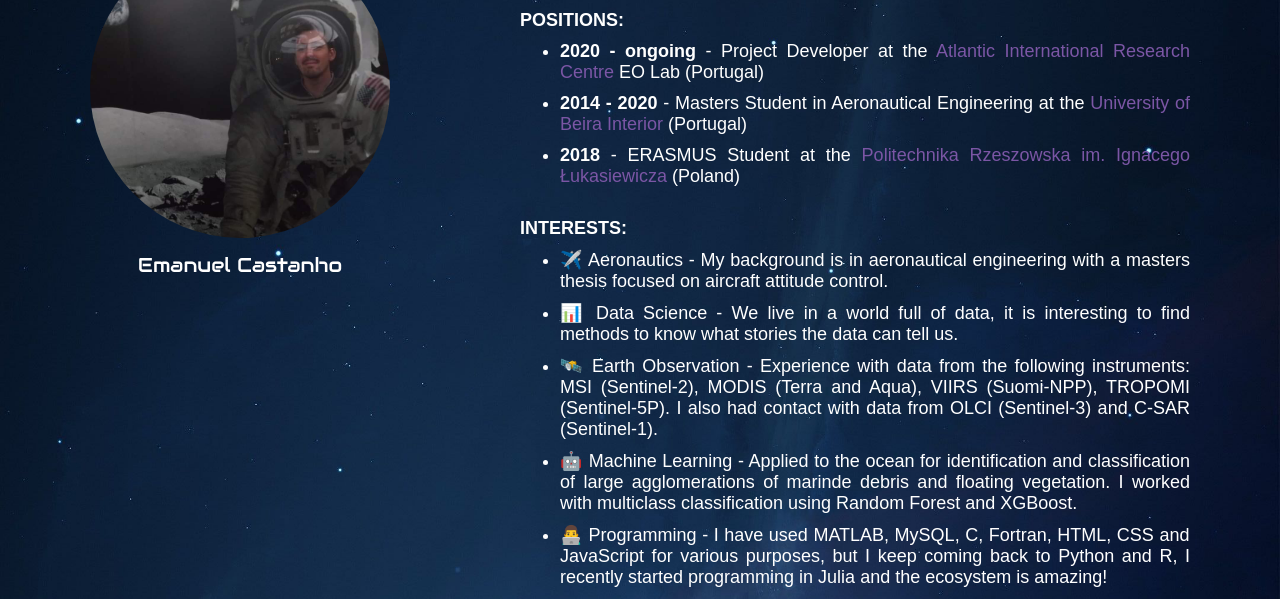
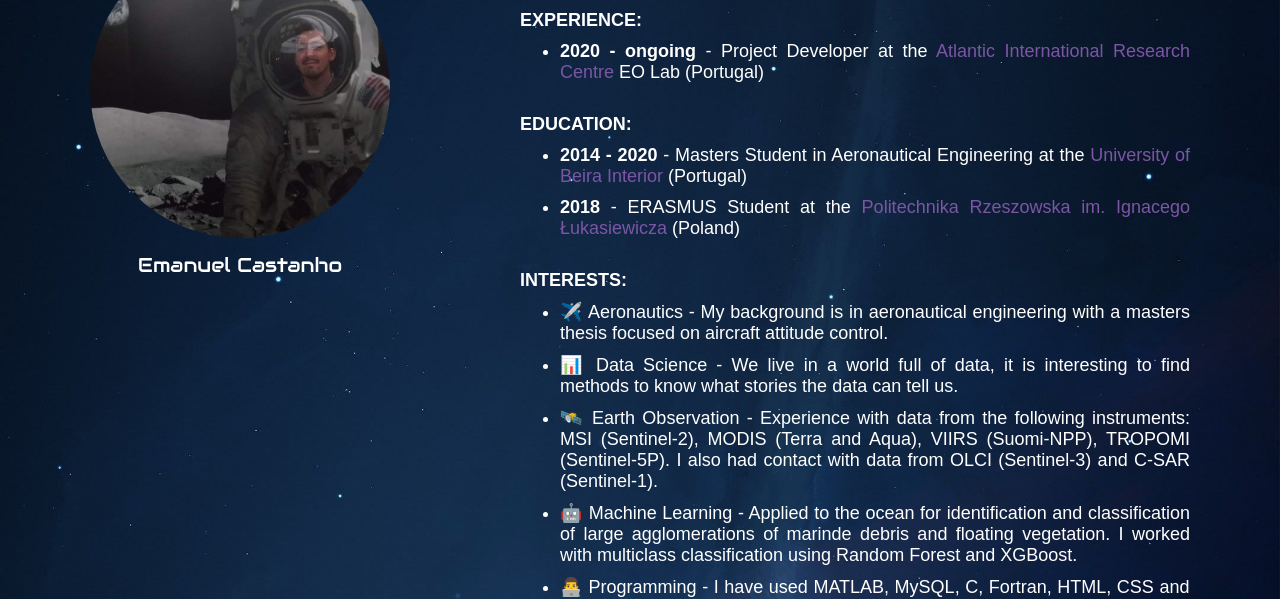
Before and after one commit to EmanuelCastanho/EmanuelCastanho.github.io, a plain HTML site: page index.html in a window 1280 px wide. Shown: the part 198-797 px from the top of the page. Drawn offline with Linux system fonts and the light colour scheme.

Commit message:
Change Position

```diff
--- a/index.html
+++ b/index.html
@@ -33,9 +33,13 @@
             <div class="about-me">
                 <h1>About Me</h1>
                 <br>
-                <p><b>POSITIONS:</b></p>
+                <p><b>EXPERIENCE:</b></p>
                 <ul>
                     <li><b>2020 - ongoing</b> - Project Developer at the <a href="https://www.aircentre.org" target="_blank">Atlantic International Research Centre</a> EO Lab (Portugal)</li>
+                </ul>
+                <br>
+                <p><b>EDUCATION:</b></p>
+                <ul>
                     <li><b>2014 - 2020</b> - Masters Student in Aeronautical Engineering at the <a href="https://www.ubi.pt" target="_blank">University of Beira Interior</a> (Portugal)</li>
                     <li><b>2018</b> - ERASMUS Student at the <a href="https://w.prz.edu.pl" target="_blank">Politechnika Rzeszowska im. Ignacego Łukasiewicza</a> (Poland)</li>
                 </ul>
```
